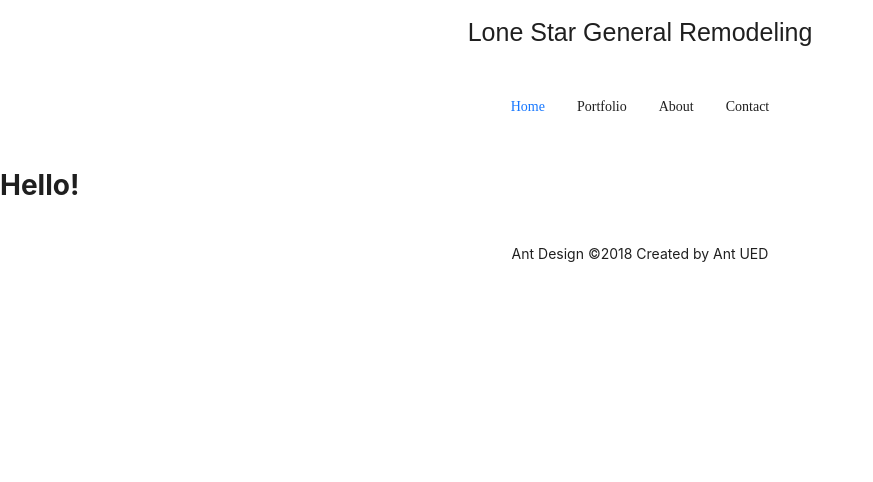
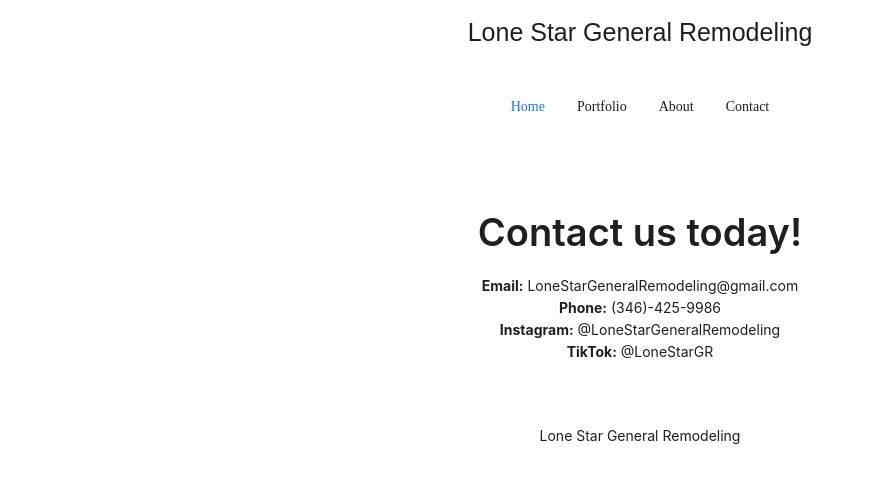
Before and after one commit to lonestargr/web, a React (Create React App) app: page /web/contact in a window 1280 px wide. Shown: the top 482 px of the page, without its empty margins (0-873 px from the left). Built offline with nearby package versions, Linux system fonts and the light colour scheme.

Commit message:
updated for v1.0.0

```diff
--- a/src/App.js
+++ b/src/App.js
@@ -56,7 +56,7 @@ function App() {
             <Route path="/web/contact/" element={<Contact/>}></Route>
           </Routes>
         </Content>
-        <Footer style={{ textAlign: 'center', backgroundColor: 'white'}}>Ant Design ©2018 Created by Ant UED</Footer>
+        <Footer style={{ textAlign: 'center', backgroundColor: 'white'}}>Lone Star General Remodeling</Footer>
       </Layout>
     </Router>
   );
--- a/src/components/About.js
+++ b/src/components/About.js
@@ -5,6 +5,7 @@ import '../index.css';
 import { Breadcrumb, Layout, Menu, theme, Image, Space, Carousel, Typography } from 'antd';
 import { createFromIconfontCN } from '@ant-design/icons';
 import { BrowserRouter as Router, Route, Link } from "react-router-dom";
+import { logo } from '../assets/images'
 
 
 const { Title } = Typography;
@@ -39,7 +40,14 @@ function About() {
   };
 
   return (
-    <h1>Hello! </h1>
+    <div>
+      <div style={{ position: 'sticky', padding: '40px', display: 'flex', justifyContent: 'center', alignItems: 'center', flexDirection: 'column', width: '100%'}}>
+            <Image
+              src={ logo }
+            />
+            <Title style={{padding: '40px 20px', margin: '0', textAlign: 'center'}} level={5}>We are Lone Star General Remodeling. The family business has been serving the Houston area for well over a decade now, using our services to give customers great quality at an affordable rate. We offer general remodeling services that include <u>LVT installation, Kitchen & Bath remodels, inventor flips and much more!</u> Call us today and set up a <em>free estimate!</em></Title>
+      </div>
+    </div>
   );
 
 }
--- a/src/components/Contact.js
+++ b/src/components/Contact.js
@@ -7,7 +7,7 @@ import loneStarLogo from '../assets/images/lonestarlogo.jpeg'
 import { createFromIconfontCN } from '@ant-design/icons';
 import { BrowserRouter as Router, Route, Link } from "react-router-dom";
 
-const { Title } = Typography;
+const { Text, Title } = Typography;
 
 const { Header, Content, Footer } = Layout;
 
@@ -39,7 +39,13 @@ function Contact() {
   };
 
   return (
-    <h1>Hello! </h1>
+    <div style={{ position: 'sticky', padding: '40px', display: 'flex', justifyContent: 'center', alignItems: 'center', flexDirection: 'column', width: '100%'}}>
+      <Title style={{padding: '20px', margin: '0', textAlign: 'center'}}>Contact us today! </Title>
+      <Text><b>Email:</b> LoneStarGeneralRemodeling@gmail.com</Text>
+      <Text><b>Phone:</b> (346)-425-9986</Text>
+      <Text><b>Instagram:</b> @LoneStarGeneralRemodeling</Text>
+      <Text><b>TikTok:</b> @LoneStarGR</Text>
+    </div>
   );
 
 }
--- a/src/components/Home.js
+++ b/src/components/Home.js
@@ -74,8 +74,8 @@ function Home() {
           </div>
           <div>
             <div class="headingCntr">
-              <Title style={{padding: '20px', margin: '0'}}>Reviews left by our satisfied customers!</Title>
-              <Title style={{padding: '20px', margin: '0'}} level={2}>Be sure to checkout our Yelp, Facebook, and Instagram for more!</Title>
+              <Title style={{padding: '20px', margin: '0', textAlign: 'center'}}>Reviews left by our satisfied customers!</Title>
+              <Title style={{padding: '20px', margin: '0', textAlign: 'center'}} level={2}>Be sure to checkout our Yelp, Facebook, and Instagram for more!</Title>
           </div>
             <div style={{padding: '20px', margin: '0'}}>
                 <Carousel style={{}} autoplay effect="fade" dotPosition='top'>
```
